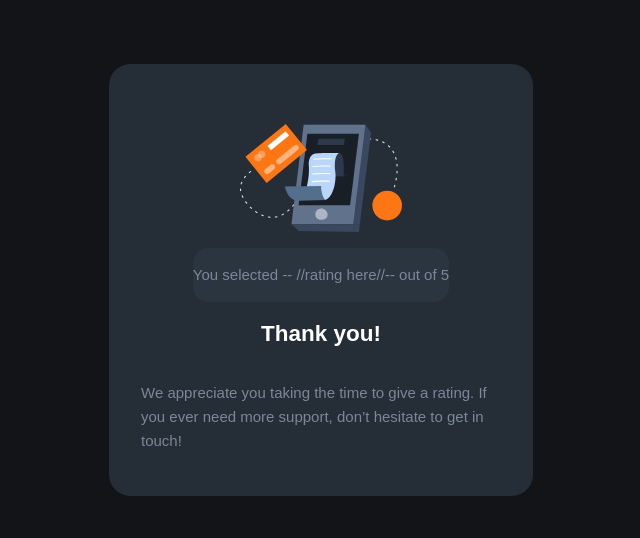
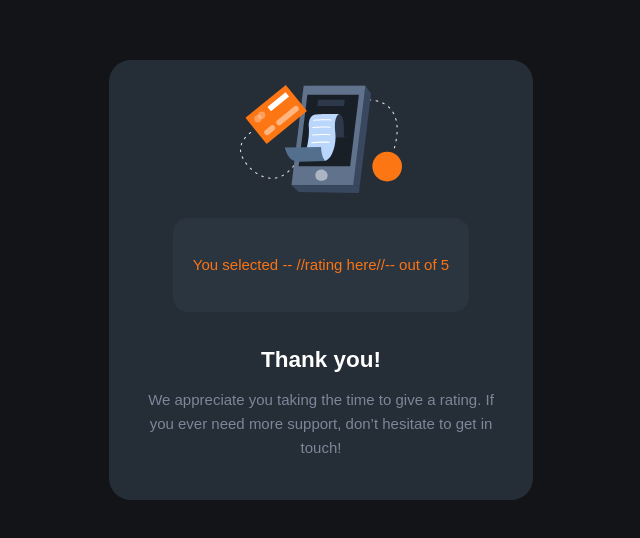
Before and after one commit to ZephaW/rating-component, a plain HTML site: page index.html in a window 1280 px wide. Shown: the part 128-666 px from the top of the page, without its empty margins (319-959 px from the left). Drawn offline with Linux system fonts and the light colour scheme.

Commit message:
edited styling of thank-you-state

```diff
--- a/styles.css
+++ b/styles.css
@@ -12,34 +12,6 @@ body {
     align-items: center;
     color: hsl(0, 0%, 100%);
 }
-
-.rating-state, .thank-you-state {
-
-    padding-top: 2rem;
-padding-left: 2rem;
-padding-right: 2rem;
-    border-radius: 5%;
-    align-items: center;
-    width: 45vh;
-    height: 50vh;
-    background-color: hsl(213, 19%, 18%);
-}
-
-
-.thank-you-state {
-    display: flex;
-    flex-direction: column;
-    padding: 0, 2rem, 0, 2rem;
-     margin:2rem;
-    justify-content: center;
-}
-
-
-
-
-
-
-
 
 
 
@@ -119,10 +91,52 @@ transform: translate(-50%, -50%);
     background-color:hsl(217, 12%, 63%);
 }
 
+/* ---------thank-you-state-------- */
+
+.rating-state, .thank-you-state {
+
+    padding: 2.5rem 2rem;
+    /* padding-bottom: 2rem;
+    padding-left: 2rem;
+    padding-right: 2rem; */
+    border-radius: 5%;
+    align-items: center;
+    width: 45vh;
+    height: 45vh;
+    background-color: hsl(213, 19%, 18%);
+    display: flex;
+    flex-direction: column;
+    /* padding: 0, 2rem, 0, 2rem; */
+    margin:1rem, 2rem;
+    justify-content: center;
+
+
+}
+
+
 .selected-rating {
-    margin-top: 1rem;
     background-color: hsl(211, 20%, 21%);
     border-radius: 15px;
+    height: fit-content ;
+    margin-top: 25px;
+    padding: 20px;
+
+
+}
+
+.thank-you-state .selected-rating p {
 
     color: hsl(25, 97%, 53%);
+
+
 }
+
+h2 {
+    padding-top: 1rem;
+    margin-bottom: 0rem;
+}
+
+.thank-you-state, .appreciation {
+
+    text-align: center;
+}
```
